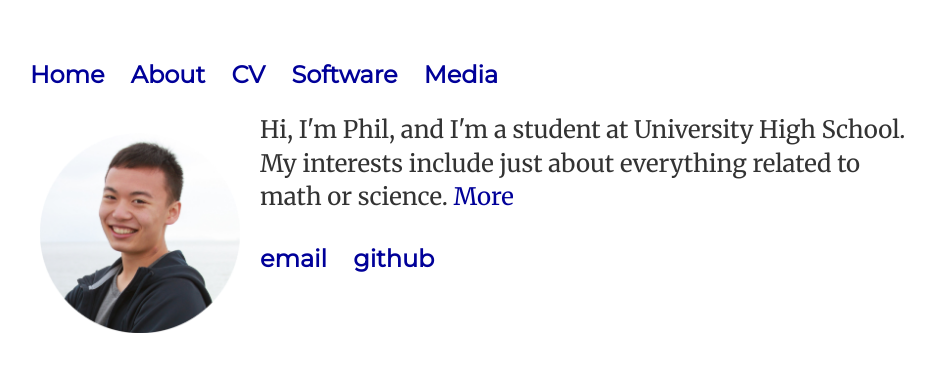
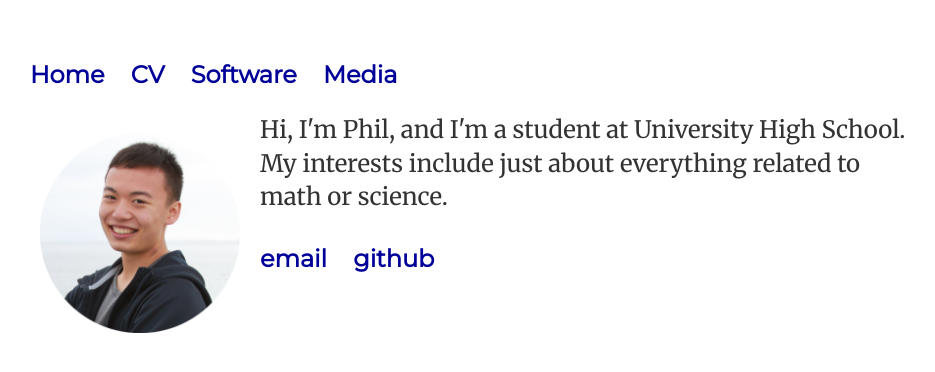
Before and after one commit to philhchen/philhchen.github.io, a Jekyll site: the page built from index.html, in a window 1280 px wide. Shown: the top 372 px of the page, without its empty margins (162-1097 px from the left). Built offline with Jekyll 4.4.1, drawn with Linux system fonts in a browser that asks for light colours.

Commit message:
git commit

```diff
--- a/_includes/header.html
+++ b/_includes/header.html
@@ -1,7 +1,6 @@
 <div class="header">
   <ul0>
     <li0><a href="/">Home</a></li0>
-    <li0><a href="/about">About</a></li0>
     <li0><a href="/cv">CV</a></li0>
     <li0><a href="/software">Software</a></li0>
 	  <li0><a href="/media">Media</a></li0>
--- a/index.html
+++ b/index.html
@@ -7,7 +7,7 @@ title: Phil Chen
 	<img  src="img/pchen_pfp.png" style="width:200px;height=200px">
 	<p>Hi, I'm Phil, and I'm a student at University High School.
 		My interests include just about everything related to math or science.
-		<a href="/about">More</a></p>
+		</p>
 
 	</body>
 </div><!-- /.blurb -->
```
